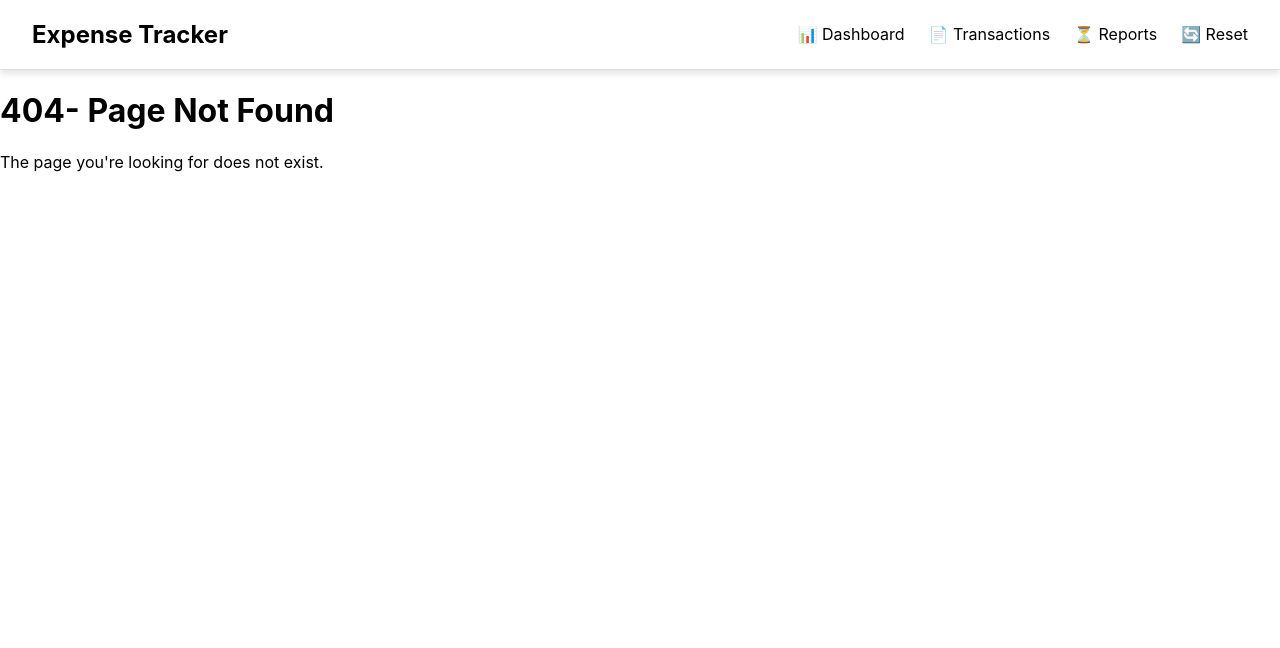
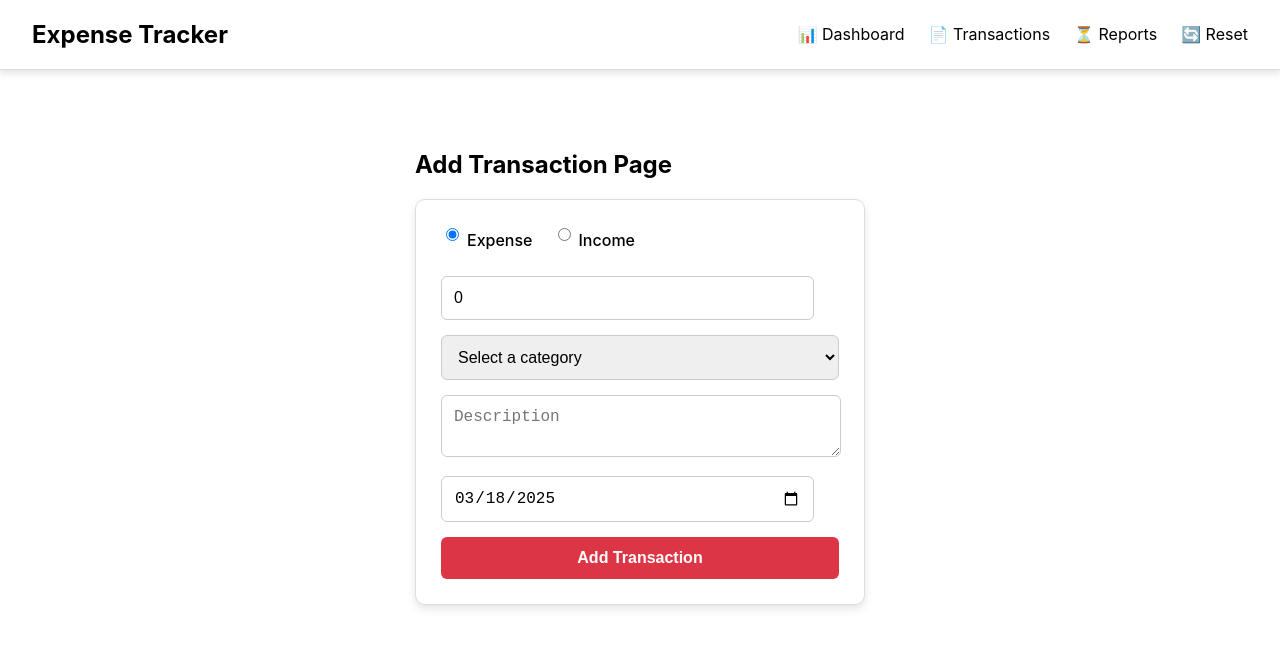
Before and after one commit to Saurabhgal19/my_app, a React (Create React App) app: page /add-transaction in a window 1280 px wide. Before the commit this address had no page. Shown: the top 648 px of the page. Built offline with nearby package versions, Linux system fonts and the light colour scheme.

Commit message:
edit transaction done

```diff
--- a/src/App.js
+++ b/src/App.js
@@ -1,5 +1,4 @@
 import {Routes, Route} from 'react-router-dom';
-// import Dashboard from './Pages/Dashboard';
 import Transaction from './Pages/Transaction';
 import { Report } from './Pages/Report';
 import { Navbar } from './Components/Navbar';
@@ -18,6 +17,7 @@ function App() {
         <Route path='/reports' element={<Report/>} />
         <Route path='/transaction' element={<Transaction/>} />
         <Route path='*' element={<NotFound/>}/>
+        <Route path='/add-transaction' element={<AddTransaction/>}/>
       </Routes>
 
     </div>
--- a/src/Pages/AddTransaction.js
+++ b/src/Pages/AddTransaction.js
@@ -1,6 +1,7 @@
-import React, { useState } from 'react'
+import React, { useEffect, useState } from 'react'
 import "../styles/AddTransaction.css"
 import { ToastContainer, toast } from 'react-toastify';
+import { useLocation } from 'react-router-dom';
 
 const AddTransaction = () => {
 
@@ -10,9 +11,12 @@ const AddTransaction = () => {
     const[category, setCategory] = useState("");
     const[description, setDescription] = useState("");
     const [date, setDate] = useState(() => {
-        const today = new Date().toISOString().split('T')[0]; // Format: YYYY-MM-DD
+        const today = new Date().toISOString().split('T')[0];
         return today;
       });
+
+
+    const location = useLocation();
 
     function handleOnChange(e) {
         setAmount(e.target.value);
@@ -49,6 +53,19 @@ const AddTransaction = () => {
         SetType("Expense");
         setAmount(0)
     }
+
+    useEffect(() =>{
+        console.log(location.state)
+        //Destructuring data
+        if(location.state  && location.state.transaction) {
+            const transaction = location.state.transaction;
+            SetType(transaction.type);
+            setAmount(transaction.amount);
+            setCategory(transaction.category);
+            setDescription(transaction.description);
+            setDate(transaction.date);
+        }
+    },[location])
 
   return (
     <div className='add-transaction-container'>
--- a/src/Pages/Transaction.js
+++ b/src/Pages/Transaction.js
@@ -1,15 +1,18 @@
 import React, { useEffect, useState } from 'react'
 import "../styles/Transaction.css"
 import NoTransaction from '../Components/NoTransaction';
+import { useNavigate } from 'react-router-dom';
 
 const Transaction = () => {
 
     const [transaction,setTransaction]=useState([]);
 
-    useEffect(()=>{
+    const navigate = useNavigate();
+
+    useEffect(() => {
         const existingTransactions = JSON.parse(localStorage.getItem("Transactions")) || [];
         setTransaction(existingTransactions);
-      },[]);
+    }, []);
 
     const categoryEmojis = {
         Salary: "💰",
@@ -19,6 +22,18 @@ const Transaction = () => {
         Entertainment: "🎭",
         Others: "📝",
       };
+
+      function handleEdit(index) {
+        const editTransaction = transaction[index];
+        navigate("/add-transaction", {
+            state: {transaction:{...editTransaction, index}
+        }})
+      }
+
+      function handleDelete(index) {
+
+      }
+
   return (
     <div className='transactions-container'>
       <h1>All Transactions</h1>
@@ -58,13 +73,13 @@ const Transaction = () => {
                             <div className="action-buttons">
                                 <button
                                     className="edit-btn"
-                                    //</div>onClick={() => handleEdit(index)}
+                                    onClick={() => handleEdit(index)}
                                     >
                                     ✏️ Edit
                                 </button>
                                 <button
                                     className="delete-btn"
-                                    //onClick={() => handleDelete(index)}
+                                    onClick={() => handleDelete(index)}
                                     >
                                     🗑 Delete
                                 </button>
```
